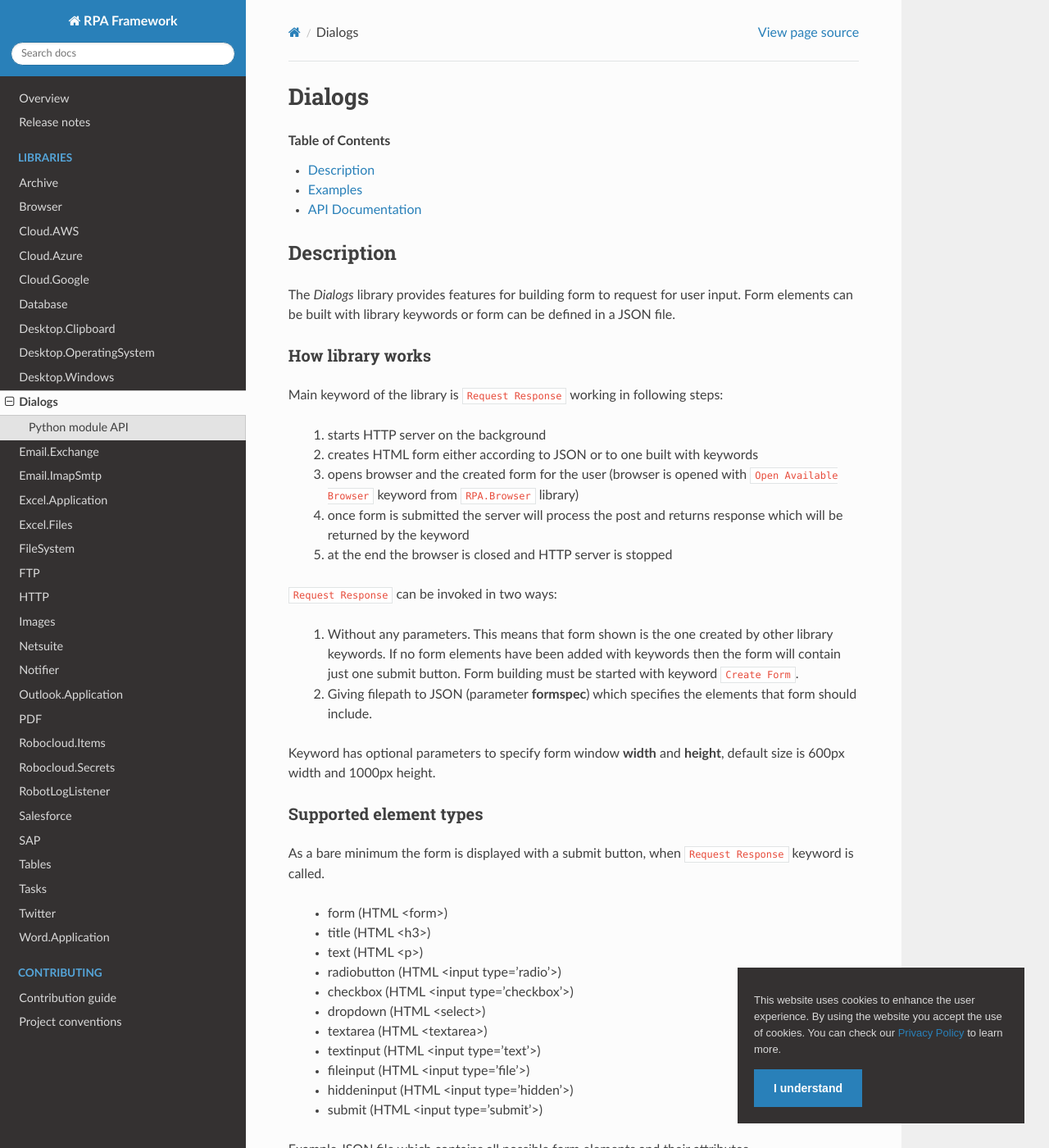
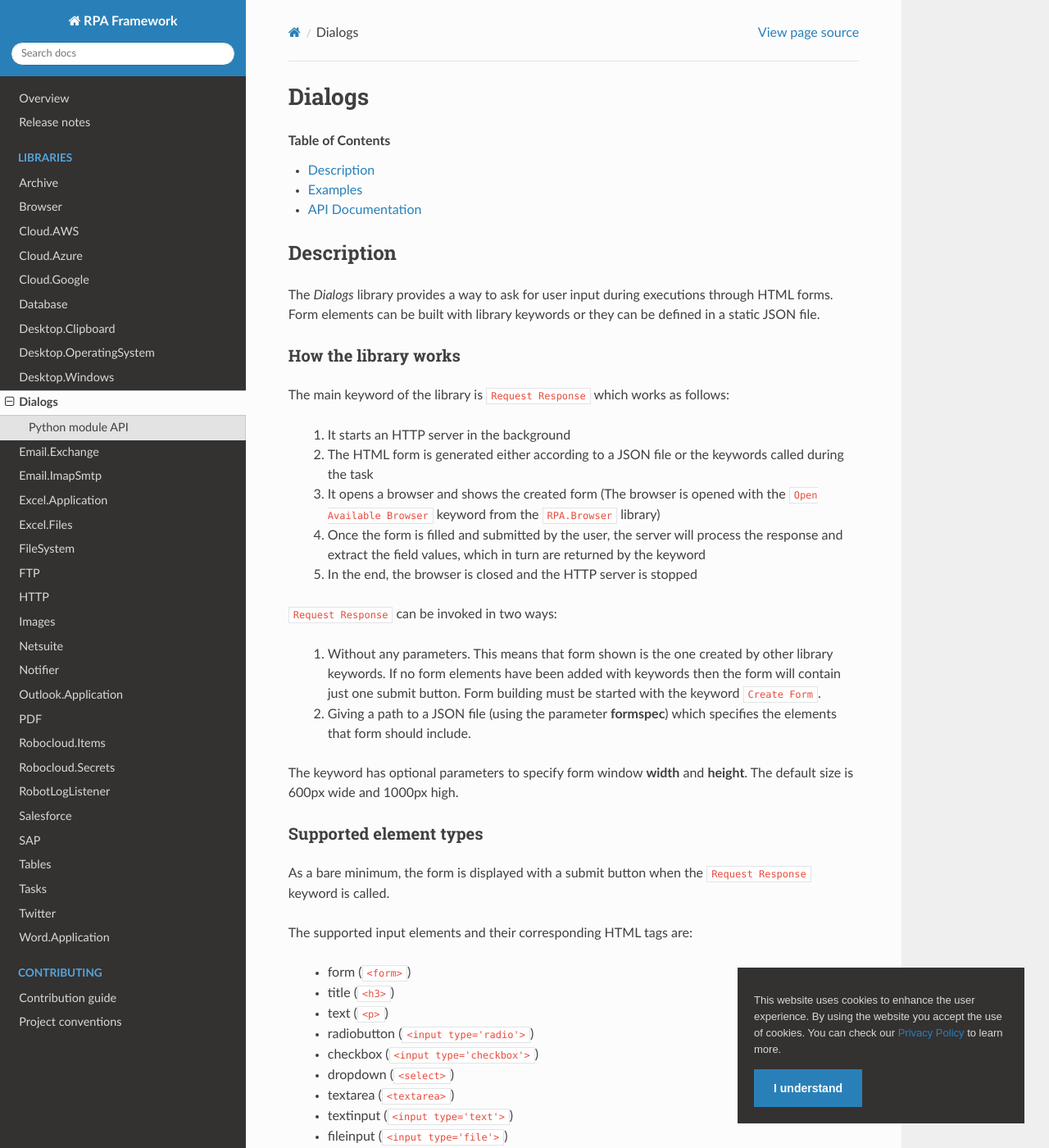
Before and after one commit to coderprovider/Framework-RPA, a Sphinx documentation site: the page built from docs/source/libraries/dialogs/index.rst, in a window 1280 px wide and 1400 px high. Shown: the whole window at 82% size. Built offline with Sphinx 7.4.7 and the Read the Docs theme 2.0.0, drawn with Linux system fonts in a browser that asks for light colours; pages that are not in the unit, such as notebooks, are missing from menus; some of the changed text lies outside the part shown.

Commit message:
docs: dialogs: wrap html tags in literals, fix grammar

```diff
--- a/docs/source/libraries/dialogs/index.rst
+++ b/docs/source/libraries/dialogs/index.rst
@@ -10,56 +10,57 @@ Dialogs
 Description
 ***********
 
-The `Dialogs` library provides features for building form to request for
-user input. Form elements can be built with library keywords or form can
-be defined in a JSON file.
+The `Dialogs` library provides a way to ask for user input during executions
+through HTML forms. Form elements can be built with library keywords or they can
+be defined in a static JSON file.
 
-How library works
-=================
+How the library works
+=====================
 
-Main keyword of the library is ``Request Response`` working in following steps:
+The main keyword of the library is ``Request Response`` which works as follows:
 
-    1. starts HTTP server on the background
-    2. creates HTML form either according to JSON or to
-       one built with keywords
-    3. opens browser and the created form for the user (browser is opened with
-       ``Open Available Browser`` keyword from ``RPA.Browser`` library)
-    4. once form is submitted the server will process the post
-       and returns response which will be returned by the keyword
-    5. at the end the browser is closed and HTTP server is stopped
+    1. It starts an HTTP server in the background
+    2. The HTML form is generated either according to a JSON file or the
+       keywords called during the task
+    3. It opens a browser and shows the created form (The browser is opened with
+       the ``Open Available Browser`` keyword from the ``RPA.Browser`` library)
+    4. Once the form is filled and submitted by the user, the server will process
+       the response and extract the field values, which in turn are returned by the keyword
+    5. In the end, the browser is closed and the HTTP server is stopped
 
 ``Request Response`` can be invoked in two ways:
 
     1. Without any parameters. This means that form shown is the one created
        by other library keywords. If no form elements have been added with
        keywords then the form will contain just one submit button. Form building
-       must be started with keyword ``Create Form``.
-    2. Giving filepath to JSON (parameter **formspec**) which specifies the
-       elements that form should include.
+       must be started with the keyword ``Create Form``.
+    2. Giving a path to a JSON file (using the parameter **formspec**) which
+       specifies the elements that form should include.
 
-Keyword has optional parameters to specify form window **width** and **height**,
-default size is 600px width and 1000px height.
-
+The keyword has optional parameters to specify form window **width** and **height**.
+The default size is 600px wide and 1000px high.
 
 Supported element types
 =======================
 
-As a bare minimum the form is displayed with a submit button, when ``Request Response``
-keyword is called.
+As a bare minimum, the form is displayed with a submit button when the
+``Request Response`` keyword is called.
 
-    - form (HTML <form>)
-    - title (HTML <h3>)
-    - text (HTML <p>)
-    - radiobutton  (HTML <input type='radio'>)
-    - checkbox (HTML <input type='checkbox'>)
-    - dropdown (HTML <select>)
-    - textarea (HTML <textarea>)
-    - textinput (HTML <input type='text'>)
-    - fileinput (HTML <input type='file'>)
-    - hiddeninput (HTML <input type='hidden'>)
-    - submit (HTML <input type='submit'>)
+The supported input elements and their corresponding HTML tags are:
 
-Example JSON file which contains all possible form elements and their attributes.
+    - form (``<form>``)
+    - title (``<h3>``)
+    - text (``<p>``)
+    - radiobutton  (``<input type='radio'>``)
+    - checkbox (``<input type='checkbox'>``)
+    - dropdown (``<select>``)
+    - textarea (``<textarea>``)
+    - textinput (``<input type='text'>``)
+    - fileinput (``<input type='file'>``)
+    - hiddeninput (``<input type='hidden'>``)
+    - submit (``<input type='submit'>``)
+
+An example JSON file which contains all possible form elements and their attributes:
 
 .. literalinclude:: /attachments/questionform.json
   :language: JSON
@@ -71,7 +72,7 @@ Examples
 Robot Framework
 ===============
 
-The library allows, for instance, iterating over files and inspecting them.
+Examples of creating forms through keywords and a JSON file:
 
 .. code-block:: robotframework
     :linenos:
@@ -93,7 +94,7 @@ The library allows, for instance, iterating over files and inspecting them.
 Python
 ======
 
-The library can also be used inside Python.
+The library can also be used inside Python:
 
 .. code-block:: python
     :linenos:
@@ -110,8 +111,6 @@ The library can also be used inside Python.
     response = ask_question_from_user('What is your name ?', 'username')
     print(f"Username is '{response['username']}'")
 
-
-
 *****************
 API Documentation
 *****************
```
